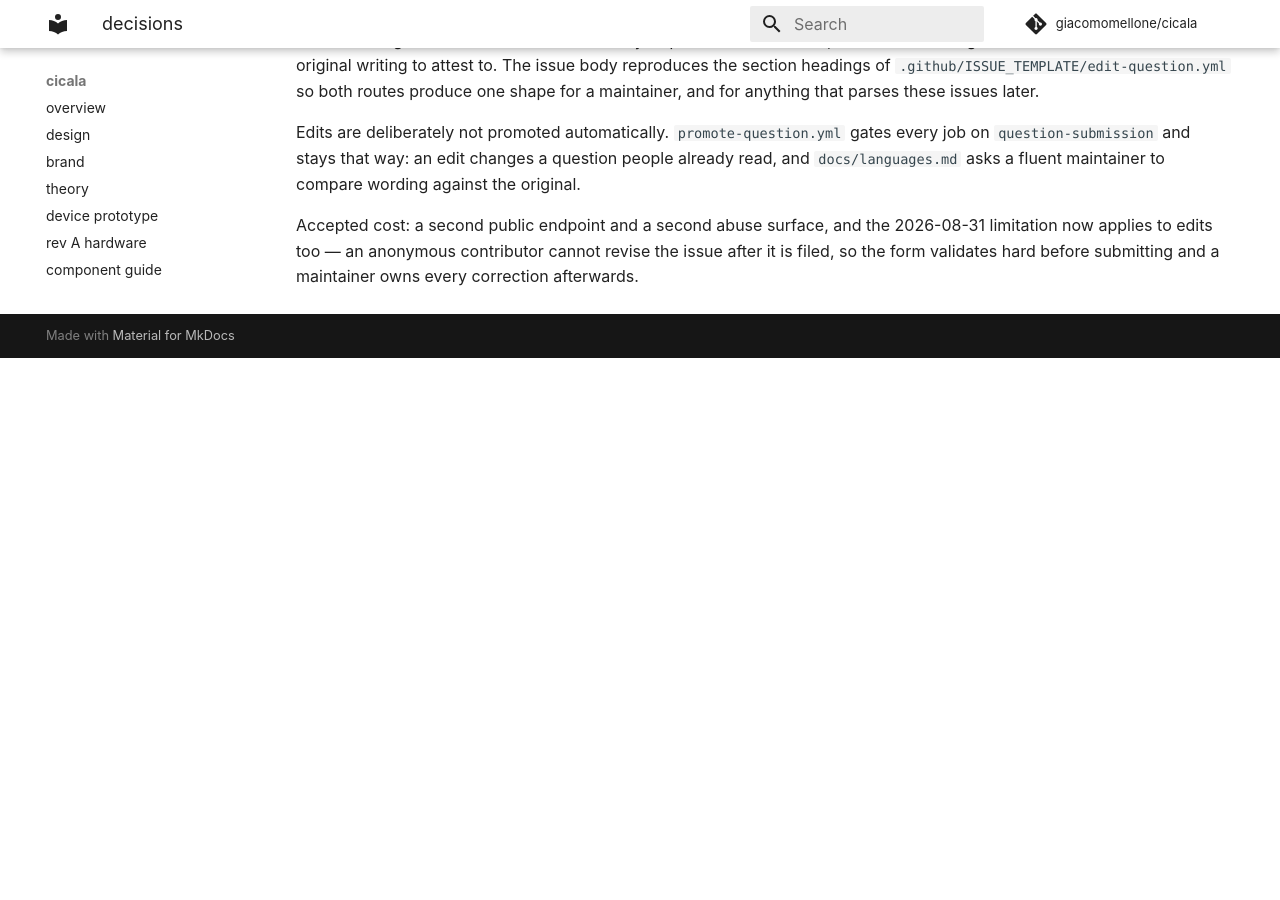
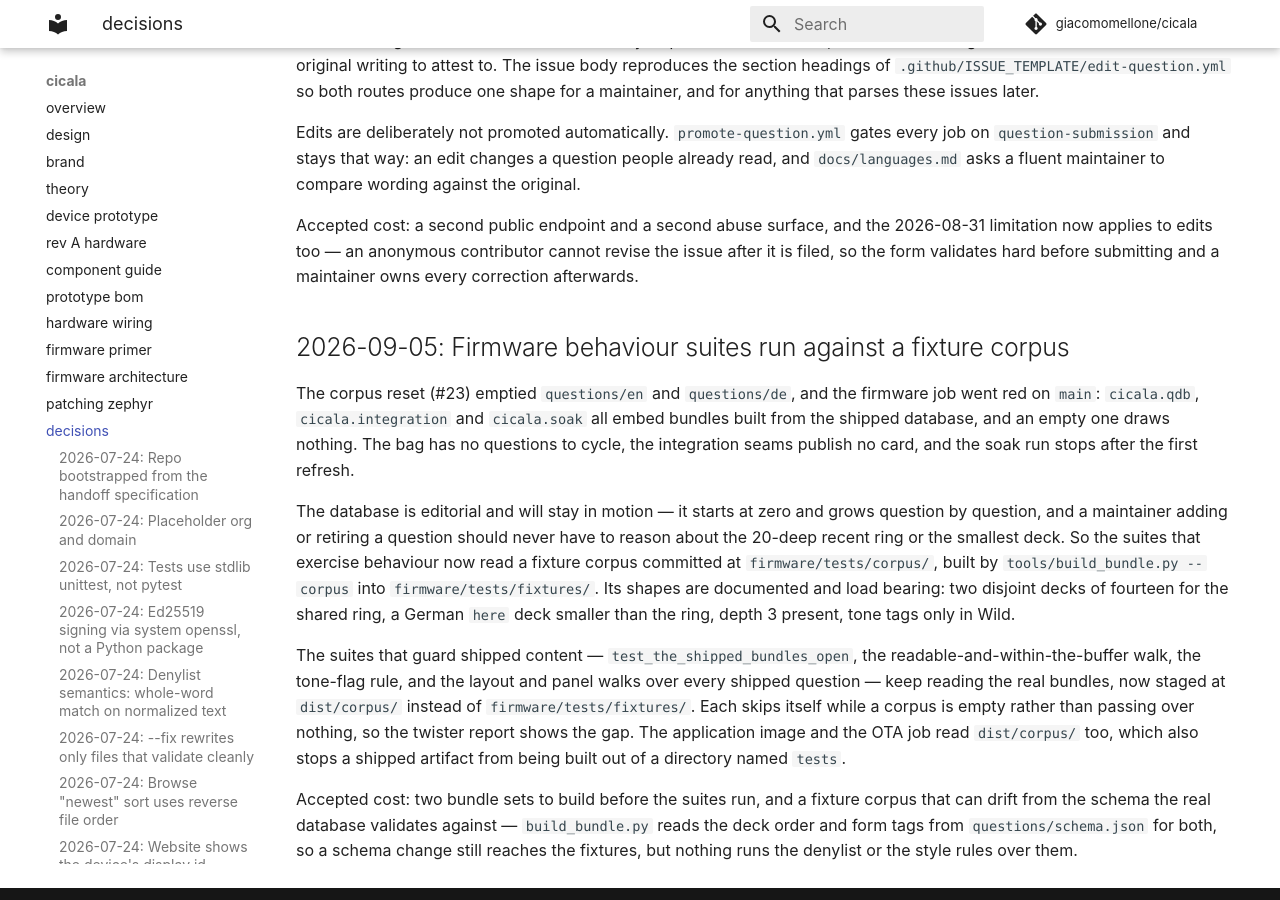
Before and after one commit to giacomomellone/cicala, an MkDocs documentation site: the page built from docs/decisions.md, in a window 1280 px wide and 900 px high, scrolled down 40848 px. Built offline with MkDocs 1.6.1 and Material for MkDocs 9.7.7, drawn with Linux system fonts in a browser that asks for light colours; comment, search, counter and statistics services are not loaded; before the commit the page ends 41206 px from its top, so only the background shows below that.

Commit message:
fix(firmware): run the behaviour suites against a fixture corpus
The corpus reset in #23 emptied questions/en and questions/de, and the
firmware job went red on main. cicala.qdb, cicala.integration and
cicala.soak embed bundles built from the shipped database: with nothing in
it the bag draws nothing, the integration seams publish no card, and the
soak run stops after the first refresh.

The database is editorial and will stay in motion, so the suites that
exercise behaviour now read a committed fixture corpus at
firmware/tests/corpus/, built by `build_bundle.py --corpus` into
firmware/tests/fixtures/. Its shapes are load bearing and documented next
to it: two disjoint decks of fourteen for the shared recent ring, a German
here deck smaller than the ring, depth 3 present, tone tags only in Wild.
TestFixtureCorpus asserts them in Python, where a broken fixture fails
beside the file rather than minutes into a twister run.

The suites that guard shipped content keep reading the real bundles, now
staged at dist/corpus/ rather than firmware/tests/fixtures/, and skip
themselves while a corpus is empty instead of walking nothing and calling
it green. The application image and the OTA job read dist/corpus/ too,
which also stops a shipped artifact from being built out of a directory
named tests.

Co-Authored-By: Claude Opus 5 <noreply@anthropic.com>
Claude-Session: https://claude.ai/code/session_01FsYv8Cg4oTGcbxGdNcXFoj

```diff
--- a/docs/decisions.md
+++ b/docs/decisions.md
@@ -928,3 +928,35 @@ Accepted cost: a second public endpoint and a second abuse surface, and the
 2026-08-31 limitation now applies to edits too — an anonymous contributor
 cannot revise the issue after it is filed, so the form validates hard before
 submitting and a maintainer owns every correction afterwards.
+
+## 2026-09-05: Firmware behaviour suites run against a fixture corpus
+
+The corpus reset (#23) emptied `questions/en` and `questions/de`, and the
+firmware job went red on `main`: `cicala.qdb`, `cicala.integration` and
+`cicala.soak` all embed bundles built from the shipped database, and an empty
+one draws nothing. The bag has no questions to cycle, the integration seams
+publish no card, and the soak run stops after the first refresh.
+
+The database is editorial and will stay in motion — it starts at zero and grows
+question by question, and a maintainer adding or retiring a question should
+never have to reason about the 20-deep recent ring or the smallest deck. So the
+suites that exercise behaviour now read a fixture corpus committed at
+`firmware/tests/corpus/`, built by `tools/build_bundle.py --corpus` into
+`firmware/tests/fixtures/`. Its shapes are documented and load bearing: two
+disjoint decks of fourteen for the shared ring, a German `here` deck smaller
+than the ring, depth 3 present, tone tags only in Wild.
+
+The suites that guard shipped content — `test_the_shipped_bundles_open`,
+the readable-and-within-the-buffer walk, the tone-flag rule, and the layout and
+panel walks over every shipped question — keep reading the real bundles, now
+staged at `dist/corpus/` instead of `firmware/tests/fixtures/`. Each skips
+itself while a corpus is empty rather than passing over nothing, so the twister
+report shows the gap. The application image and the OTA job read `dist/corpus/`
+too, which also stops a shipped artifact from being built out of a directory
+named `tests`.
+
+Accepted cost: two bundle sets to build before the suites run, and a fixture
+corpus that can drift from the schema the real database validates against —
+`build_bundle.py` reads the deck order and form tags from `questions/schema.json`
+for both, so a schema change still reaches the fixtures, but nothing runs the
+denylist or the style rules over them.
```
Also changed, not shown: docs/firmware_primer.md (+7 -2 lines), 17 other files.
